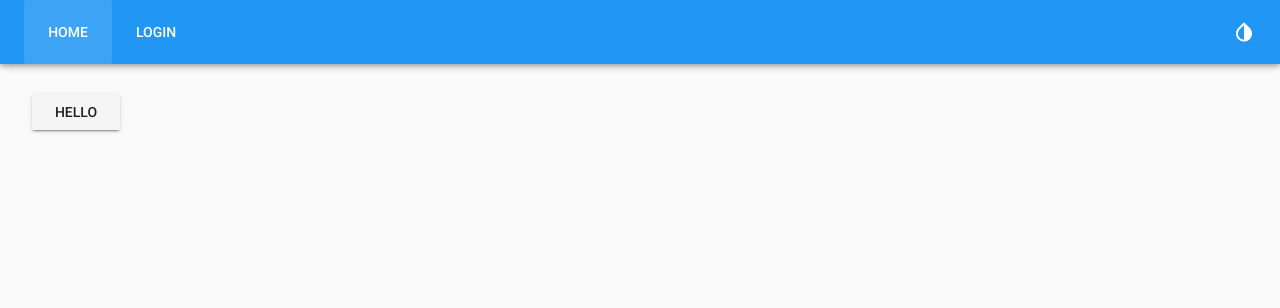
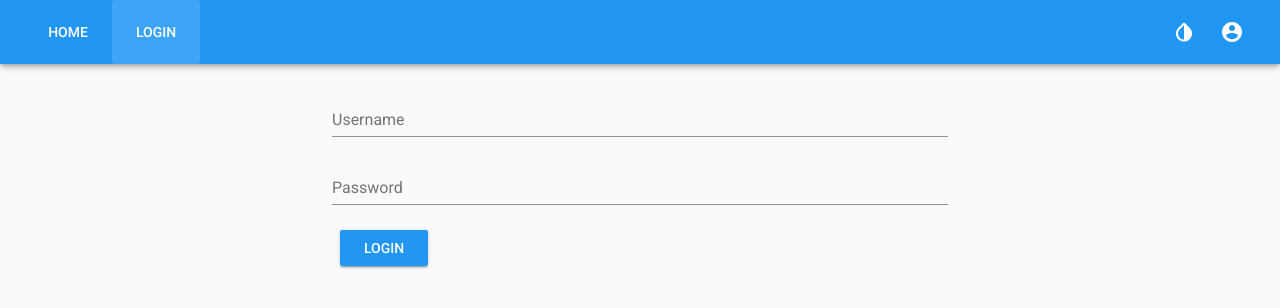
Before and after one commit to gopok/gopok-frontend, a Vue app: page /login in a window 1280 px wide. Shown: the top 308 px of the page. Built offline with nearby package versions, Linux system fonts and the light colour scheme.

Commit message:
Add Feed placeholder

```diff
--- a/src/components/HelloWorld.vue
+++ /dev/null
@@ -1,19 +0,0 @@
-<template>
-  <div>
-    <v-btn>Hello</v-btn>
-  </div>
-</template>
-
-<script>
-export default {
-  name: 'HelloWorld',
-  data () {
-    return {
-    }
-  }
-}
-</script>
-
-<!-- Add "scoped" attribute to limit CSS to this component only -->
-<style>
-</style>
--- a/src/components/Login.vue
+++ b/src/components/Login.vue
@@ -1,4 +1,6 @@
 <template>
+  <div>
+<v-flex xs12 sm6 offset-sm3>
   <v-form v-model="valid" ref="form" lazy-validation>
     <v-text-field
       label="Username"
@@ -14,12 +16,15 @@
       required
     ></v-text-field>
     <v-btn
+    color="primary"
       @click="login"
       :disabled="!valid"
     >
     Login
     </v-btn>
   </v-form>
+</v-flex>
+  </div>
 </template>
 
 <script>
--- a/src/components/Toolbar.vue
+++ b/src/components/Toolbar.vue
@@ -8,8 +8,10 @@
       <v-toolbar-side-icon @click="changeTheme">
         <v-icon>invert_colors</v-icon>
       </v-toolbar-side-icon>
+      <v-avatar>
+        <v-icon dark>account_circle</v-icon>
+      </v-avatar>
     </v-toolbar>
-
   </div>
 </template>
 
--- a/src/plugins/vuetify.js
+++ b/src/plugins/vuetify.js
@@ -7,7 +7,7 @@ export default Vue.use(Vuetify, {
   theme: {
     primary: colors.blue.base,
     secondary: colors.blue.darken1,
-    accent: colors.yellow.accent3,
+    accent: colors.orange.accent3,
     error: colors.red.accent3
   }
 })
--- a/src/router/index.js
+++ b/src/router/index.js
@@ -1,6 +1,6 @@
 import Vue from 'vue'
 import Router from 'vue-router'
-import HelloWorld from '@/components/HelloWorld'
+import Home from '@/components/Home'
 import Login from '@/components/Login'
 
 Vue.use(Router)
@@ -9,13 +9,14 @@ export default new Router({
   routes: [
     {
       path: '/',
-      name: 'HelloWorld',
-      component: HelloWorld
+      name: 'Home',
+      component: Home
     },
     {
       path: '/login',
       name: 'Login',
       component: Login
     }
-  ]
+  ],
+  mode: 'history'
 })
```
Lines whose indentation alone changed are shown as unchanged.
